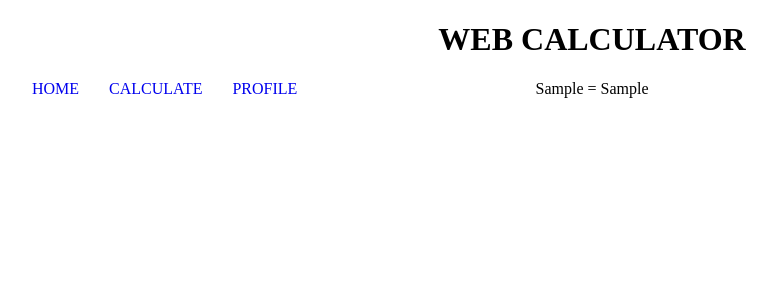
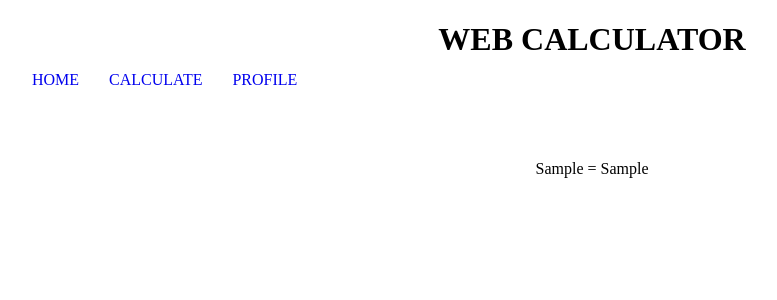
Before and after one commit to BAcode-X/webCalc, a Django app: page /history/ in a window 1280 px wide. Shown: the top 300 px of the page, without its empty margins (48-825 px from the left). Run offline with Django 3.2, Linux system fonts and the light colour scheme; a user stored in the database is signed in; tables that the repository leaves empty hold one stand-in row (values such as "Sample post").

Commit message:
fixed list styling issue in history.html

```diff
--- a/calc/static/css/style.css
+++ b/calc/static/css/style.css
@@ -47,3 +47,11 @@ nav{
     gap: 30px;
     text-transform: uppercase;
 }
+
+
+.history{
+    display: flex;
+    /* flex-direction: column; */
+    position: absolute;
+    top: 10em;
+}
--- a/templates/calc/history.html
+++ b/templates/calc/history.html
@@ -2,12 +2,14 @@
 
 {% block content  %}
 <nav>
-<a href="{% url 'calc:index' %}">Home</a>
-<a href="{% url 'calc:calculate' %}">Calculate</a>
-<a href="{% url 'calc:profile' %}">Profile</a>
+    <a href="{% url 'calc:index' %}">Home</a>
+    <a href="{% url 'calc:calculate' %}">Calculate</a>
+    <a href="{% url 'calc:profile' %}">Profile</a>
 </nav>
+<div class="history">
 {% for obj in object_list %}
-{{ obj }} <br>
+{{ obj }}<br><br>
+
 {% endfor %}
-
+</div>
 {% endblock content %}
```
